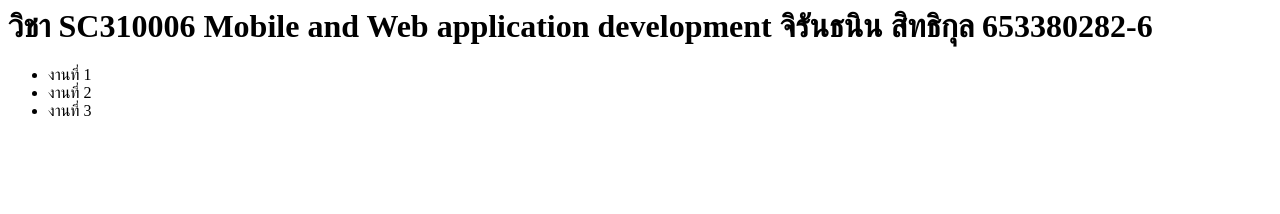
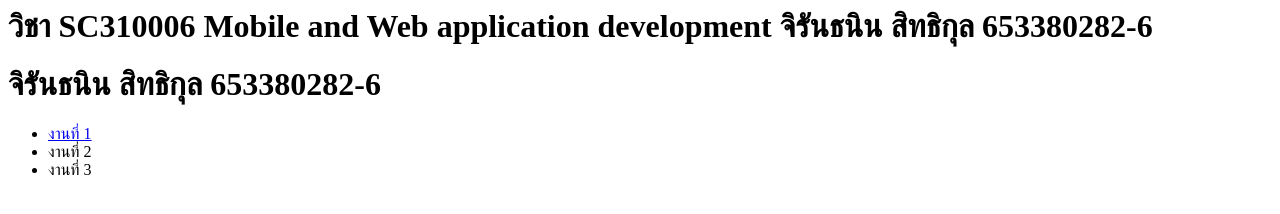
Before and after one commit to Sunjiruntn/web2024, a plain HTML site: page index.html in a window 1280 px wide. Drawn offline with Linux system fonts and the light colour scheme.

Commit message:
Update index.html

```diff
--- a/index.html
+++ b/index.html
@@ -1,8 +1,9 @@
 <html>
   <body>
-    <h1> วิชา SC310006 Mobile and Web application development  จิรันธนิน สิทธิกุล 653380282-6 </h1>
+    <h1> วิชา SC310006 Mobile and Web application development จิรันธนิน สิทธิกุล 653380282-6 </h1>
+    <h1> จิรันธนิน สิทธิกุล 653380282-6 </h1>
     <ul>
-      <li>งานที่ 1</li>
+      <li><a href="http://127.0.0.1:5500/LAB1/work1.html" target="_blank">งานที่ 1</a></li>
       <li>งานที่ 2</li>
       <li>งานที่ 3</li>
     </ul>
```
